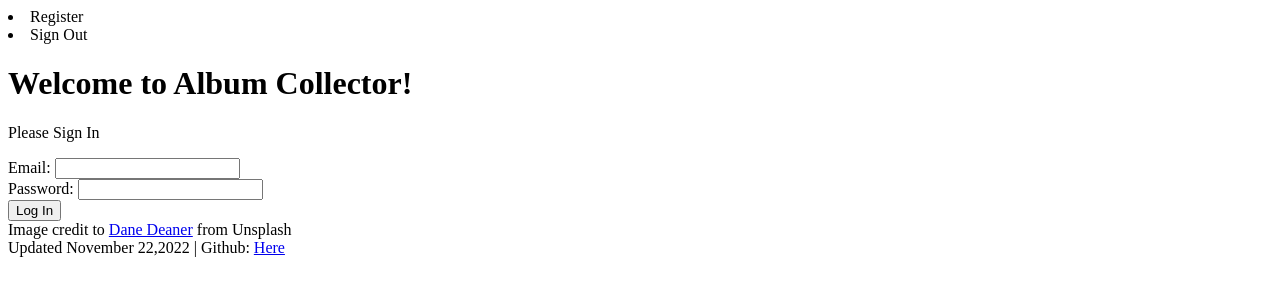
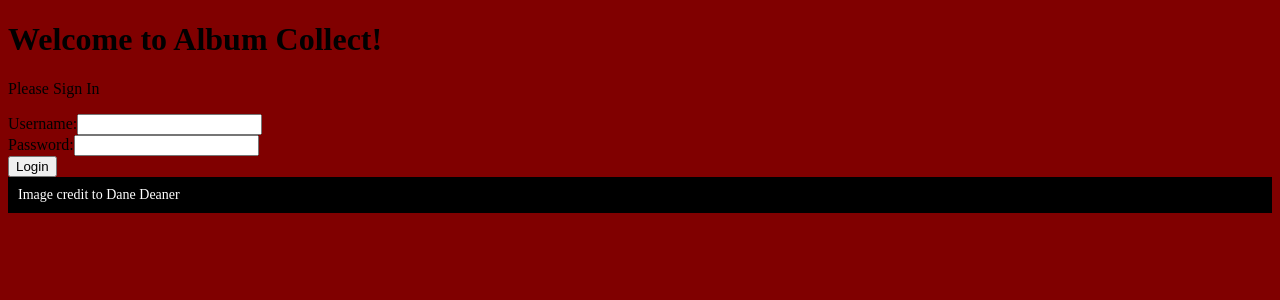
Before and after one commit to LevSarge/albumcollect, a Flask app: template templates/login.html in a window 1280 px wide. Shown: the top 300 px of the page. Run offline with Flask 3, Linux system fonts and the light colour scheme; the template is opened without the code that fills it: values that come from a table or form of the project are taken from there, others are empty.

Commit message:
Styled landing page, currently figuring out backend issues with RegisterForm

```diff
--- a/albumcollect.py
+++ b/albumcollect.py
@@ -1,14 +1,14 @@
 """Flask server for Album Collect"""
 
 from flask import Flask, render_template, redirect, url_for, request, flash, session
-from jinja2 import StrictUndefined
 from flask_wtf import FlaskForm
-from wtforms import StringField, IntegerField, PasswordField, SubmitField
+from wtforms import StringField, IntegerField, PasswordField, SubmitField, SelectField, TextAreaField
 from wtforms.validators import DataRequired, Length, NumberRange
-from flask_login import LoginManager, login_user, login_required, current_user, UserMixin
+from flask_login import LoginManager, login_user, logout_user, login_required, current_user, UserMixin
 from flask_sqlalchemy import SQLAlchemy
 
 app = Flask(__name__)
+app.static_folder = 'static'
 SECRET_KEY = "asdf"
 app.config['SECRET_KEY'] = SECRET_KEY
 app.config['SQLALCHEMY_DATABASE_URI'] = 'sqlite:///test.db'
@@ -23,7 +23,7 @@ class User(db.Model, UserMixin):
     __tablename__ = "users"
 
     user_id = db.Column(db.Integer, autoincrement=True, primary_key=True)
-    username = db.Column(db.String(25), nullable = False, unique = True),
+    username = db.Column(db.String(25), nullable = False),
     password = db.Column(db.String(25), nullable = False)
 
 class Album(db.Model):
@@ -43,40 +43,47 @@ class List(db.Model):
     __tablename__ = "lists"
 
     savedalbums_id = db.Column(db.Integer, autoincrement=True, primary_key=True)
-    user_id =db.Column(db.Integer, db.ForeignKey('users.user_id'))
-    album_id = db.Column(db.Integer, db.ForeignKey('albums.album_id'))
-    album_rating = db.Column(db.Integer, db.ForeignKey('albums.album_rating'))
+    user_id =db.Column(db.Integer, db.ForeignKey(User.user_id))
+    album_id = db.Column(db.Integer, db.ForeignKey(Album.album_id))
+    album_rating = db.Column(db.Integer, db.ForeignKey(Album.album_rating))
 
-#db.create_all()
+db.create_all()
 
 #Flask forms for Data Entry
 
-class RegisterForm(FlaskForm):
+class LoginForm(FlaskForm):
     username = StringField(name = "Username", validators = [DataRequired(),Length(3,20)])
     password = PasswordField(name = "Password", validators = [DataRequired(),Length(3,20)])
+    submit = SubmitField("Login")
 
+class RegisterForm(FlaskForm):
+    username = StringField(name = "Username", validators = [DataRequired()])
+    password = PasswordField(name = "Password", validators = [DataRequired()])
     submit = SubmitField("Register")
-
-    def validate_user(self, username):
-        existing_username = User.query.filter_by(username=username.data).first()
-        if existing_username:
-            raise ValueError("Username already taken. Please pick a different one.")
 
 
 class AlbumForm(FlaskForm):
     title = StringField(name = "Album Title", validators = [DataRequired(), Length(1, 100)])
     artist = StringField(name = "Artist", validators = [DataRequired(), Length(1, 100)])
     genre = StringField(name = "Genre", validators= [DataRequired(), Length(1, 50)])
-    release_date = StringField(name = "Year", validators= [DataRequired(), Length(1,4)])
-    album_format = StringField(name = "Release Format", validators= [DataRequired(), Length(1, 50)])
+    release_year = IntegerField(name = "Year", validators= [DataRequired(), Length(1,4)])
+    album_format = SelectField(name = "Release Format", validators= [DataRequired()], choices=[('Vinyl'),('CD'),('Cassette'),('Digital')])
     album_rating = IntegerField(name = "Rating", validators= [DataRequired(), NumberRange(min = 1, max =5)])
+    album_tag = TextAreaField(name="Tags", validators= [Length(max=200)])
+    submit = SubmitField('Submit')
 
 #User functions with login manager
+login_manager = LoginManager()
+login_manager.init_app(app)
 
+@login_manager.user_loader
+def load_user(user_id):
+    return User.query.get(id=user_id).first()
 
 #Album functions (Add, Delete and Get)
 def get_albums():
-    a = Album()
+    albums = Album.query.all()
+    return [a.album for a in albums]
 
 def add_album(new_album):
     a = Album(album = new_album, user_id = current_user.user_id)
@@ -92,21 +99,38 @@ def delete_album(album):
 def landing():
     return render_template('landing.html')
 
-@login_manager.user_loader
-def load_user(user_id):
-    return User.query.get(id=user_id).first()
-
-@app.route('/login', methods = ["GET", "POST"])
-@login_required
+@app.route('/login', methods = ["GET"])
 def login():
-    form = RegisterForm()
+    form = LoginForm()
     return render_template("login.html", form = form)
 
+@app.route('/login', methods = ["POST"])
+def login_request():
+    username = request.form["Username"]
+    password = request.form["Password"]
+    u = User.query.filter_by(username = username, password=password).first()
+    if u != None:
+        login_user(u)
+        return redirect(url_for("list"))
+
+@app.route('/logout')
+@login_required
+def logout():
+    logout_user()
+    return redirect(url_for('login'))
+
 @app.route('/signup', methods=['GET', 'POST'])
-def signup_page():
-    submit = RegisterForm()
+def signup():
+    form = RegisterForm()
+    if form.validate_on_submit():
+        user = User(username=form.username.data, password=form.password.data)
+        #Add user and password to User database
+        db.session.add(user)
+        db.session.commit()
 
-    return render_template("signup.html", form=submit)
+        flash('User registered! Go login.')
+        return redirect(url_for('login'))
 
+    return render_template("signup.html", form=form)
 
 app.run(port=5000, host="localhost", debug=True)
--- a/static/css/site.css
+++ /dev/null
@@ -1,9 +0,0 @@
-img {
-    margin: auto;
-    display: block;
-}
-
-div.sign-up {
-    background-color: azure;
-    opacity: 10%;
-}
--- /dev/null
+++ b/static/css/style.css
@@ -0,0 +1,56 @@
+body {
+    background-color: maroon;
+}
+
+img {
+    width: 100%;
+    height: 100%;
+    object-fit: cover;
+}
+
+div.landing {
+    position: relative;
+}
+
+div.landing-options {
+    position: absolute;
+    top: 50%;
+    left: 50%;
+    transform: translate(-50%, -50%);
+    text-align: center;
+    background-color: beige;
+    border-radius: 5%;
+    padding: 20px;
+}
+
+div.login {
+    position: relative;
+}
+
+
+/* div.landing {
+    background-color: silver;
+    opacity: 10%;
+} */
+
+
+/* div.landing a {
+    text-decoration: none;
+} */
+
+footer {
+    background-color: black;
+    color: white;
+    padding: 10px;
+    font-size: 14px;
+    text-align: left;
+}
+
+footer a {
+    color: white;
+    text-decoration: none;
+}
+
+footer a:hover {
+    text-decoration: underline;
+}
--- a/templates/album.html
+++ b/templates/album.html
@@ -1,3 +1,7 @@
 {% extends 'base.html'%} {% block content %}
 <!--This needs to be able to display an album's information that the user put in when they added it to their list -->
+<h3>Album Information</h3>
+<ul>
+    {% for album in %}
+</ul>
 {% endblock %}
--- a/templates/base.html
+++ b/templates/base.html
@@ -7,17 +7,14 @@
     <meta http-equiv="X-UA-Compatible" content="IE=edge">
     <title>Album Collect</title>
     <meta name="description" content="Album Collect is a website dedicated to the music collectors out there that want to catalog their music collections, but it's all made with Flask">
-    <link rel="stylesheet" type="text/css" href="{{ url_for('static', filename='site.css' ) }}">
+    <link rel="stylesheet" type="text/css" href="{{ url_for('static', filename='css/style.css') }}">
 </head>
 
 <body>
-    <nav>
-        <li>Register</li>
-        <li>Sign Out</li>
-    </nav>
+
     {% block content %} Insert content here! {% endblock %}
     <footer>
-        Image credit to <a href="https://unsplash.com/photos/XAqTc-LLm6A">Dane Deaner</a> from Unsplash <br> Updated November 22,2022 | Github: <a href="https://github.com/LevSarge/albumcollect">Here</a>
+        Image credit to <a href="https://unsplash.com/photos/XAqTc-LLm6A">Dane Deaner</a>
     </footer>
 </body>
 
--- a/templates/login.html
+++ b/templates/login.html
@@ -1,21 +1,8 @@
 {% extends 'base.html' %} {% block content %}
-<h1>Welcome to Album Collector!</h1>
+<h1>Welcome to Album Collect!</h1>
 <p>Please Sign In</p>
-<form action="/login" method="POST">
-    <div>
-        <label>Email:
-                <input type="email" name="email" required>
-            </label>
-    </div>
-
-    <div>
-        <label>Password:
-                <input type="password" name="password" required>
-            </label>
-    </div>
-
-    <div>
-        <input type="submit" value="Log In">
-    </div>
+<form method="POST" action="{{ url_for('login')}}">
+    Username:{{form.username}}<br> Password:{{form.password}}
+    <br> {{form.submit}}
 </form>
 {% endblock %}
```
Also changed, not shown: templates/landing.html (+29 -4 lines), templates/signup.html (+3 -4 lines), static/img/dane-deaner-XAqTc-LLm6A-unsplash.jpg (deleted), static/img/site_bg.jpg (added), 1 other file.
